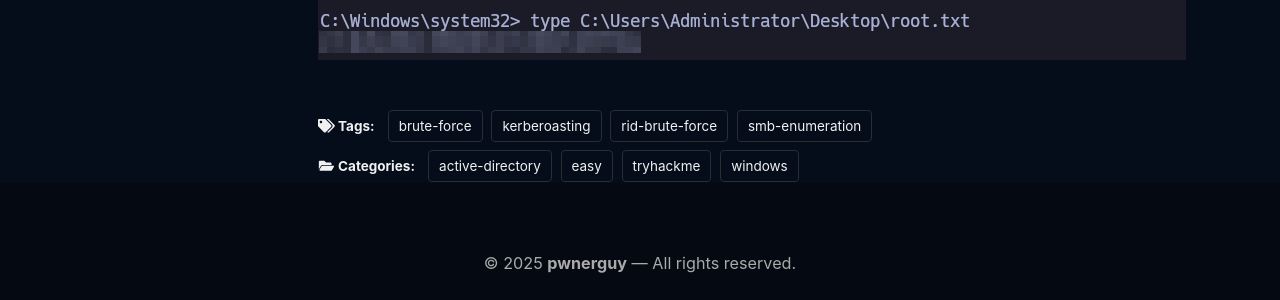
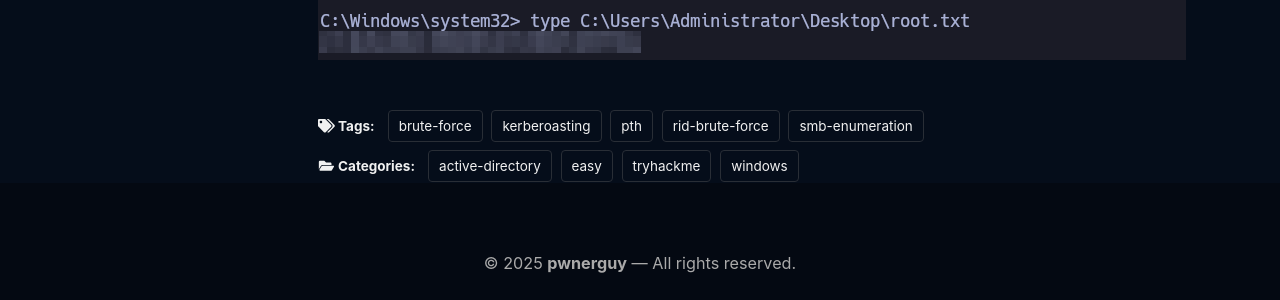
Before and after one commit to pwnerguy/pwnerguy.github.io, a Jekyll site: the page built from _posts/2025-11-01-thm-soupedecode-01.md, in a window 1280 px wide and 900 px high, scrolled down 8758 px. Shown: the part 551-851 px from the top of the window. Built offline with Jekyll 4.4.1, drawn with Linux system fonts in a browser that asks for light colours; cached includes are drawn as plain includes; a script that is not in the unit is left out.

Commit message:
pht tag added to TryHackMe - Soupdecode 01

```diff
--- a/_posts/2025-11-01-thm-soupedecode-01.md
+++ b/_posts/2025-11-01-thm-soupedecode-01.md
@@ -17,6 +17,7 @@ tags:
   - brute-force
   - rid-brute-force
   - kerberoasting
+  - pth
 ---
 
 # Introduction
```
